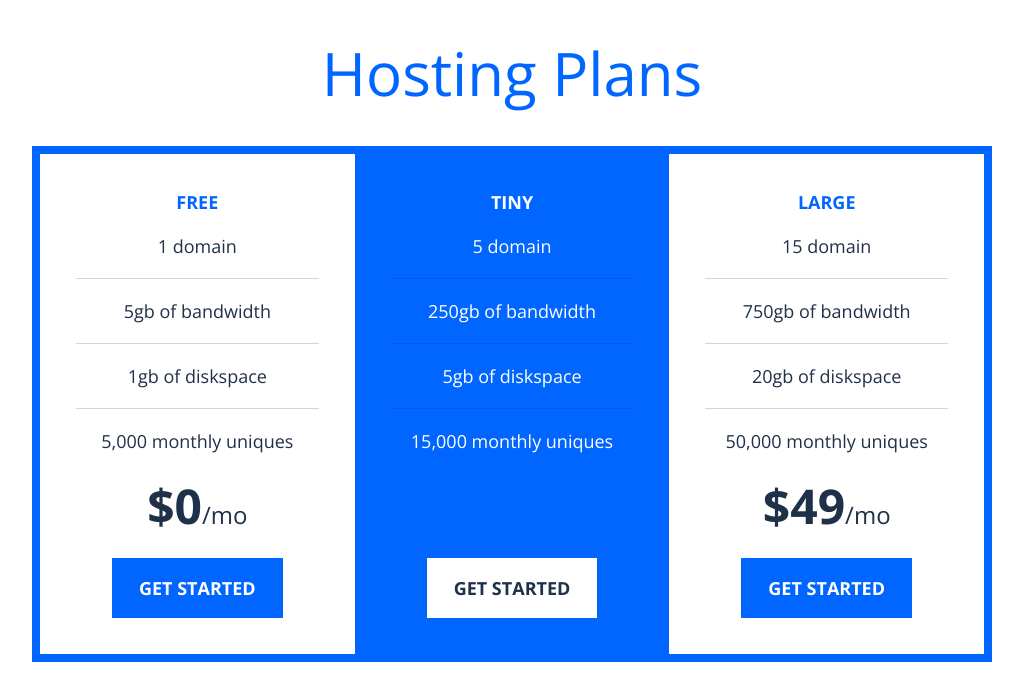
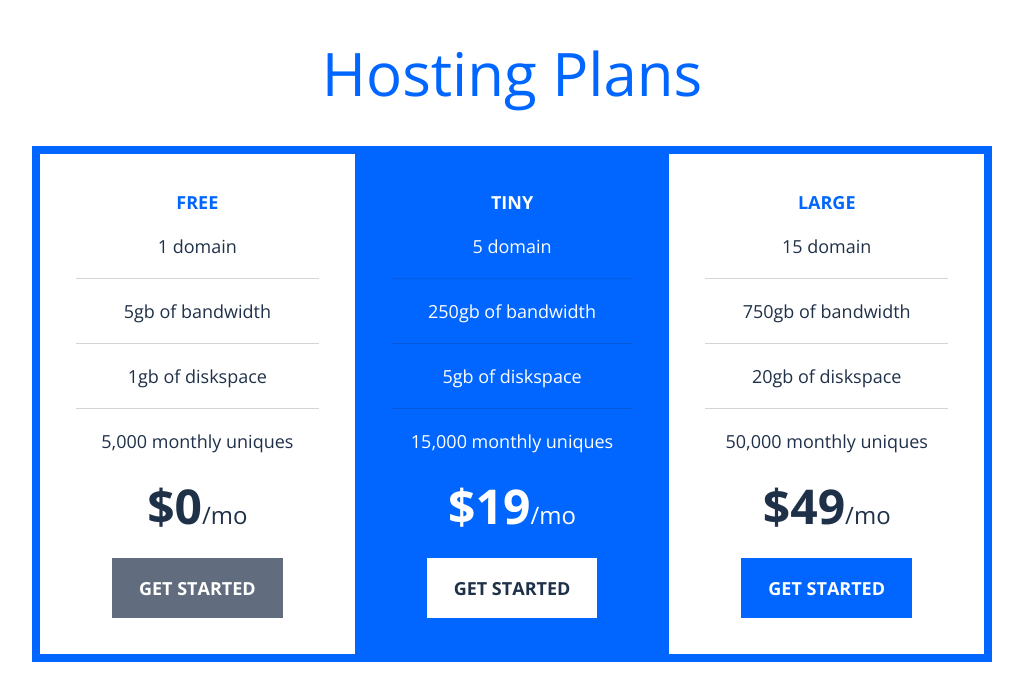
Before and after one commit to nickhibbits/sass-pricing, a website: page src/index.html in a window 1280 px wide. In both pictures the pointer is over the button 325 px from the left and 588 px from the top of the page. Shown: the whole page, without its empty margins (128-1151 px from the left). Drawn offline with nearby package versions, Linux system fonts and the light colour scheme; files that its build step writes are made by us from their sources.

Commit message:
add psuedo-classes for user interaction

```diff
--- a/src/sass/style.scss
+++ b/src/sass/style.scss
@@ -102,6 +102,10 @@ body {
     font-size: $fs-800;
     font-weight: $fw-700;
 
+    .inverted & {
+      color: $color-neutral-100;
+    }
+
     span {
       font-weight: $fw-400;
       font-size: $fs-600;
@@ -123,6 +127,12 @@ body {
     color: $color-neutral-900;
   }
 
+  &:hover,
+  &:focus {
+    background-color: rgb($color-neutral-900, 0.7);
+    color: $color-neutral-100;
+  }
+
   justify-self: center;
 }
 
```
